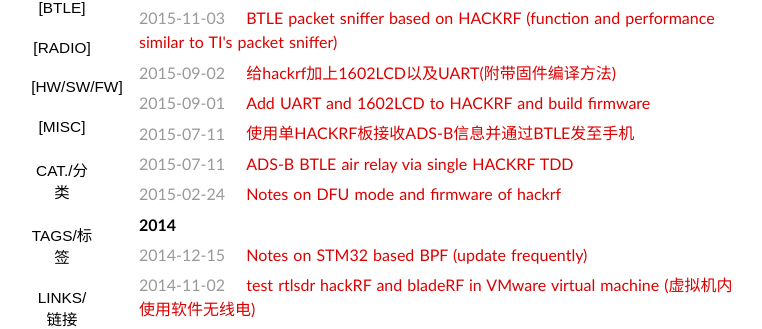
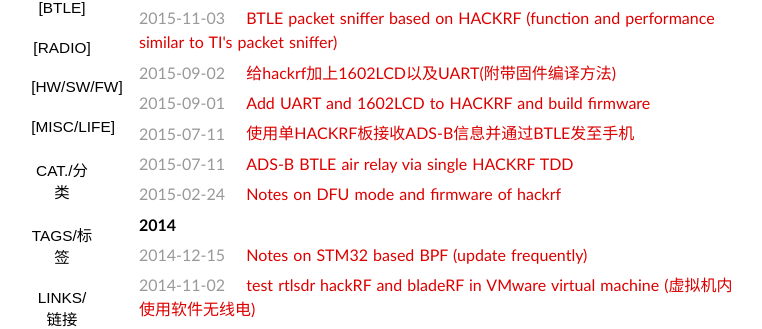
Before and after one commit to sdr-x/sdr-x.github.io, a Jekyll site: the page built from index.html, in a window 1280 px wide. Shown: the part 310-639 px from the top of the page, without its empty margins (201-963 px from the left). Built offline with Jekyll 4.4.1, drawn with Linux system fonts in a browser that asks for light colours; some web fonts are replaced; the list of posts is cut into pages by our own code; comment, search, counter and statistics services are not loaded.

Commit message:
Update default.html

```diff
--- a/_layouts/default.html
+++ b/_layouts/default.html
@@ -25,7 +25,7 @@
         <span><a title="BTLE" class="" href="/cat-btle/">[BTLE]</a></span>
         <span><a title="Radio" class="" href="/cat-radio/">[Radio]</a></span>
         <span><a title="Hardware/Software/Firmware" class="" href="/cat-hw-sw-fw/">[HW/SW/FW]</a></span>
-        <span><a title="Misc/Life" class="" href="/cat-misc/">[MISC]</a></span>
+        <span><a title="Misc/Life" class="" href="/cat-misc/">[Misc/Life]</a></span>
         <span><a title="Cat./分类" class="" href="/categories/">Cat./分类</a></span>
         <span><a title="Tags/标签" class="" href="/tags/">Tags/标签</a></span>
         <span><a title="Links/链接" class="" href="/links/">Links/链接</a></span>
```
